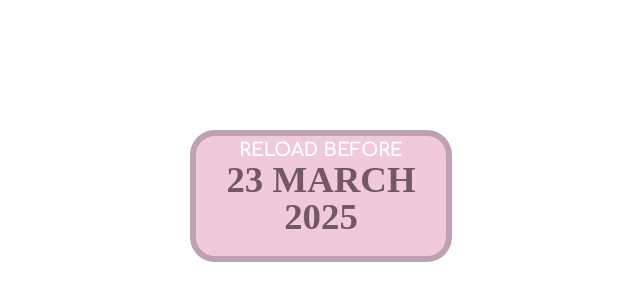
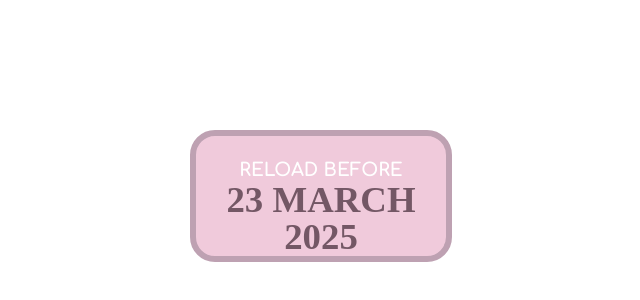
Before and after one commit to ladyauriell/reloaddigi, a plain HTML site: page index.html in a window 1280 px wide. Shown: the part 204-504 px from the top of the page, without its empty margins (319-959 px from the left). Drawn offline with Linux system fonts and the light colour scheme; a web font is replaced by a local one.

Commit message:
Update index.html

```diff
--- a/index.html
+++ b/index.html
@@ -49,7 +49,7 @@ body{
 </head>
 <body>
 
-<div class="box">
+<div class="box"><br>
     <p style="line-height: 1.6;">Reload before<br></p>
     <p style="font-size:2.0em; font-family:Agu Display; color: #735765; font-weight: Bold; line-height: 80%;">23 March 2025</p><br>
 </div>
```
